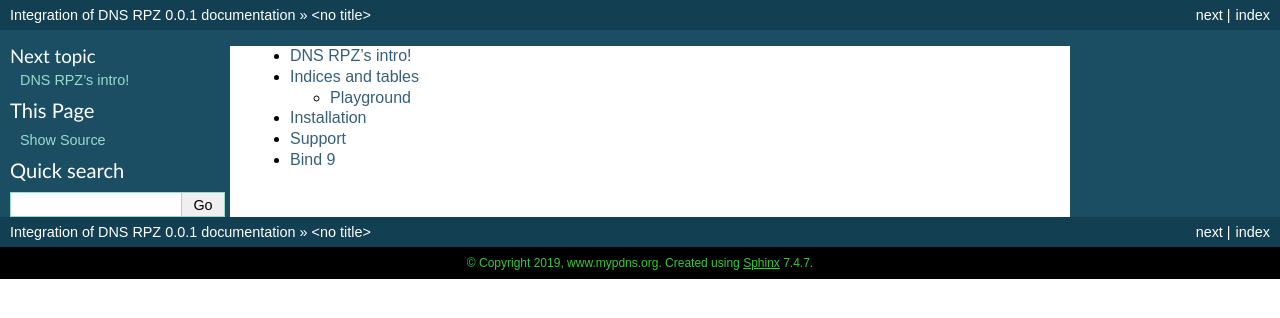
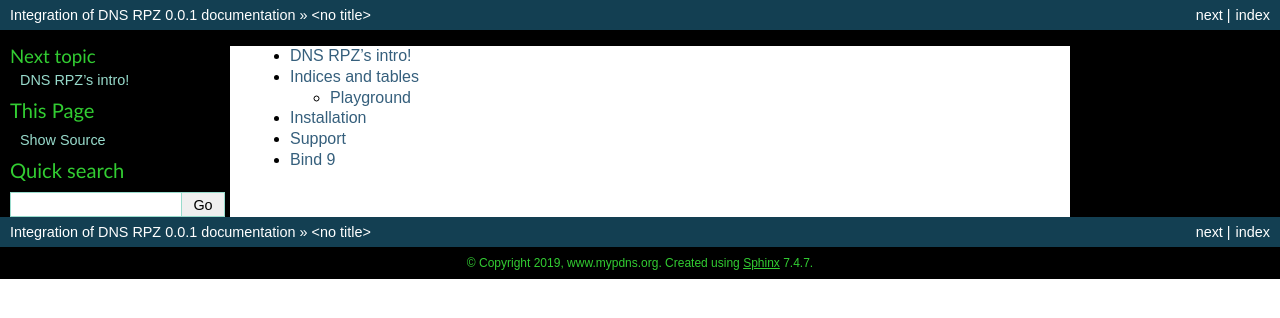
Before and after one commit to alsyundawy/dns-rpz-integration, a Sphinx documentation site: the page built from docs/source/indexTOC.rst, in a window 1280 px wide. Shown: the top 318 px of the page. Built offline with Sphinx 7.4.7, drawn with Linux system fonts in a browser that asks for light colours.

Commit message:
sidebarcoloering

```diff
--- a/docs/source/conf.py
+++ b/docs/source/conf.py
@@ -123,7 +123,9 @@ html_theme_options = {
     "collapsiblesidebar": "false",
     "externalrefs": "true",
     "footerbgcolor": "#000000",
-    "footertextcolor": "limegreen"
+    "footertextcolor": "limegreen",
+    "sidebarbgcolor": "black",
+    "sidebartextcolor": "limegreen"
 }
 
 # Add any paths that contain custom static files (such as style sheets) here,
```
